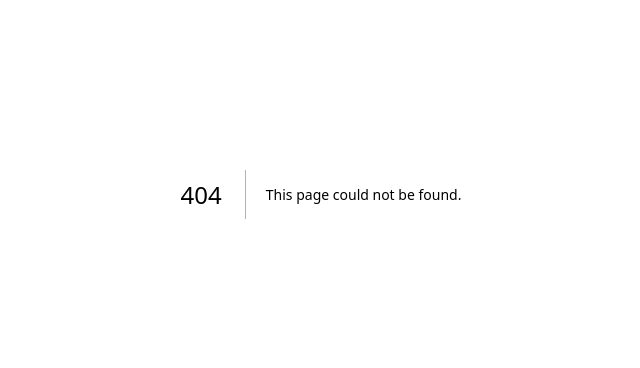
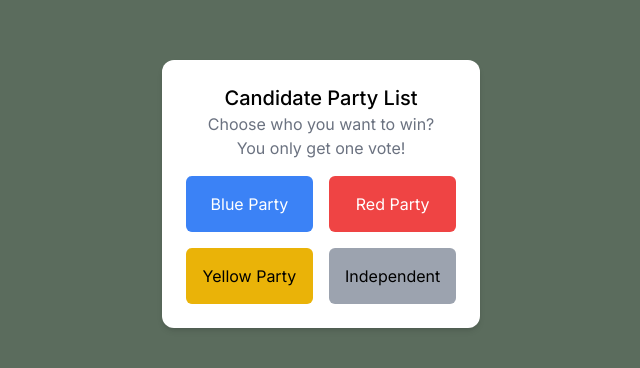
Before and after one commit to oviebazunu/votingplatform, a Next.js app: page /voterdashboard in a window 1280 px wide. Before the commit this address had no page. Shown: the part 206-574 px from the top of the page, without its empty margins (319-959 px from the left). Built offline with nearby package versions, Linux system fonts and the light colour scheme.

Commit message:
Created voterdashboard with each party

```diff
--- a/src/app/login/page.tsx
+++ b/src/app/login/page.tsx
@@ -39,7 +39,7 @@
       toast.success("Login Successful", {
         onClose: () => {
           setTimeout(() => {
-            router.push("/homepage");
+            router.push("/voterdashboard");
           }, 1500);
         },
       });
--- a/src/app/page.tsx
+++ b/src/app/page.tsx
@@ -14,7 +14,7 @@
           <h1>General Election Voting</h1>
         </div>
         <div>
-          <Link href={"/"}>
+          <Link href={"/login"}>
             <button className="md:w-[369px] md:h-[90px] w-[200px] h-[50px] bg-button rounded-[20px] shadow-lg mb-7 hover:bg-[#D7DDE6] transition-colors duration-200 ease-in-out">
               Login
             </button>
--- /dev/null
+++ b/src/app/voterdashboard/page.tsx
@@ -0,0 +1,36 @@
+import React from "react";
+
+const VoterDashboard = () => {
+  return (
+    <div>
+      <div className="flex flex-col items-center justify-center min-h-screen">
+        <div className="p-6 max-w-sm mx-auto bg-white rounded-xl shadow-md flex items-center space-x-4">
+          <div className="flex flex-col items-center">
+            <h2 className="text-xl font-medium text-black">
+              Candidate Party List
+            </h2>
+            <p className="text-gray-500 text-center">
+              Choose who you want to win? <br /> You only get one vote!
+            </p>
+            <div className="mt-4 grid grid-cols-2 gap-4 text-center">
+              <div className="p-4 bg-blue-500 text-white rounded-md">
+                Blue Party
+              </div>
+              <div className="p-4 bg-red-500 text-white rounded-md">
+                Red Party
+              </div>
+              <div className="p-4 bg-yellow-500 text-black rounded-md">
+                Yellow Party
+              </div>
+              <div className="p-4 bg-gray-400 text-black rounded-md">
+                Independent
+              </div>
+            </div>
+          </div>
+        </div>
+      </div>
+    </div>
+  );
+};
+
+export default VoterDashboard;
```
